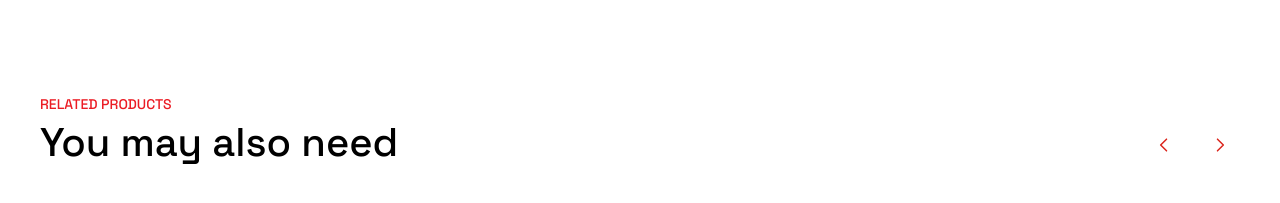
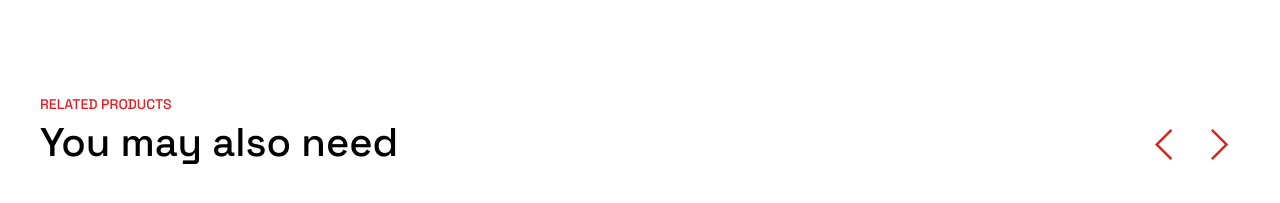
Before and after one commit to msgtobala/steefo, a React (Vite) app: page /products in a window 1280 px wide. Shown: the part 4580-4783 px from the top of the page. Built offline with nearby package versions, Linux system fonts and the light colour scheme.

Commit message:
feat: complete why choose us section

```diff
--- a/src/components/products/ProductRelated.tsx
+++ b/src/components/products/ProductRelated.tsx
@@ -1,53 +1,10 @@
 import { Link } from 'react-router-dom'
 import { Container } from '../common'
+import { icons } from '../../resources/icons'
 import { productsStrings } from '../../resources/products_strings'
 
 function cn(...parts: Array<string | false | null | undefined>) {
   return parts.filter(Boolean).join(' ')
-}
-
-function ChevronLeftIcon({ className }: { className?: string }) {
-  return (
-    <svg
-      className={className}
-      width="20"
-      height="20"
-      viewBox="0 0 20 20"
-      fill="none"
-      xmlns="http://www.w3.org/2000/svg"
-      aria-hidden
-    >
-      <path
-        d="M12.5 15.833 6.667 10 12.5 4.167"
-        stroke="currentColor"
-        strokeWidth="1.5"
-        strokeLinecap="round"
-        strokeLinejoin="round"
-      />
-    </svg>
-  )
-}
-
-function ChevronRightIcon({ className }: { className?: string }) {
-  return (
-    <svg
-      className={className}
-      width="20"
-      height="20"
-      viewBox="0 0 20 20"
-      fill="none"
-      xmlns="http://www.w3.org/2000/svg"
-      aria-hidden
-    >
-      <path
-        d="M7.5 4.167 13.333 10 7.5 15.833"
-        stroke="currentColor"
-        strokeWidth="1.5"
-        strokeLinecap="round"
-        strokeLinejoin="round"
-      />
-    </svg>
-  )
 }
 
 export type ProductRelatedItem = {
@@ -86,16 +43,28 @@ export function ProductRelated({
           <button
             type="button"
             aria-label={productsStrings.relatedPrevAriaLabel}
-            className="flex size-10 items-center justify-center text-brand transition-opacity hover:opacity-70"
+            className="flex size-10 items-center justify-center transition-opacity hover:opacity-70"
           >
-            <ChevronLeftIcon className="size-5" />
+            <img
+              src={icons.left}
+              alt=""
+              width={18}
+              height={32}
+              className="h-8 w-[18px]"
+            />
           </button>
           <button
             type="button"
             aria-label={productsStrings.relatedNextAriaLabel}
-            className="flex size-10 items-center justify-center text-brand transition-opacity hover:opacity-70"
+            className="flex size-10 items-center justify-center transition-opacity hover:opacity-70"
           >
-            <ChevronRightIcon className="size-5" />
+            <img
+              src={icons.right}
+              alt=""
+              width={18}
+              height={32}
+              className="h-8 w-[18px]"
+            />
           </button>
         </div>
       </div>
--- a/src/components/ui/Button.tsx
+++ b/src/components/ui/Button.tsx
@@ -166,6 +166,7 @@ export const Button = forwardRef<
     controlBaseClass,
     sizeClass[size],
     styles.control,
+    hasBorderShell && 'w-full',
     !hasBorderShell && className,
   )
 
--- a/src/resources/icons.ts
+++ b/src/resources/icons.ts
@@ -1,7 +1,9 @@
 import footerNotch from '../assets/icons/layout/footer-notch.svg'
 import gridLine from '../assets/icons/layout/grid-line.svg'
 import gridLineV from '../assets/icons/layout/grid-line-v.svg'
+import left from '../assets/icons/layout/left.svg'
 import plus from '../assets/icons/layout/plus.svg'
+import right from '../assets/icons/layout/right.svg'
 import facebook from '../assets/icons/social/facebook.svg'
 import instagram from '../assets/icons/social/instagram.svg'
 
@@ -16,6 +18,8 @@ export const icons = {
   plus,
   gridLine,
   gridLineV,
+  left,
+  right,
 } as const
 
 export type IconKey = keyof typeof icons
```
Also changed, not shown: src/assets/icons/layout/left.svg (added), src/assets/icons/layout/right.svg (added).
